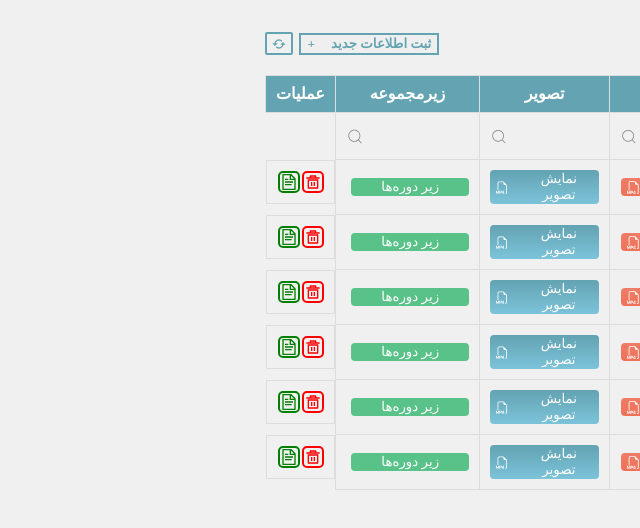
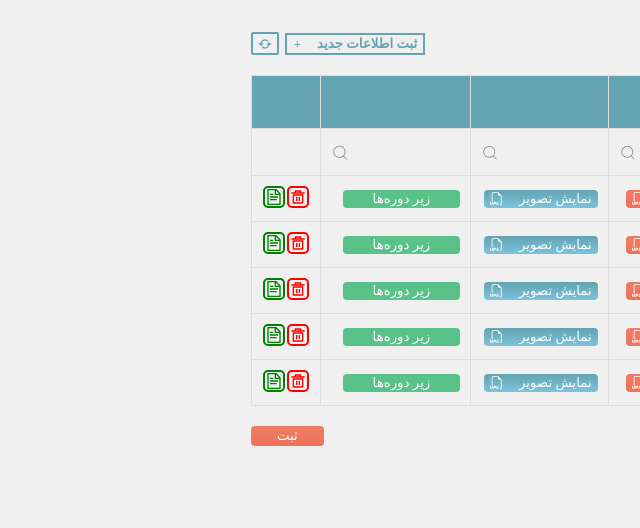
Before and after one commit to benyamin14/dynamic-table, a React (Vite) app: page / in a window 1280 px wide. Shown: the top 528 px of the page, without its empty margins (640-1280 px from the left). Built offline with nearby package versions, Linux system fonts and the light colour scheme; data requests are answered from the project's data file; a web font is replaced by a local one.

Commit message:
Add Pagination Component with Page Selection Feature

```diff
--- /dev/null
+++ b/src/Components/Pagination/Pagination.css
@@ -0,0 +1,62 @@
+.footer {
+    display: flex;
+    justify-content: space-between;
+}
+
+.pagination {
+    display: flex;
+    justify-content: center;
+    align-items: center;
+    height: 1rem;
+    gap: 2.4rem;
+}
+
+.pagination__chose {
+    display: flex;
+    justify-content: center;
+    align-items: center;
+    height: 1rem;
+    gap: 0.4rem;
+}
+
+.pagination__input {
+    width: 2rem;
+    text-align: center;
+    margin-left: 6px;
+    height: 1rem;
+}
+
+.pagination__text {
+    margin: 0;
+    line-height: 1rem;
+    font-size: 0.875rem;
+}
+
+.pagination__number-of-page {
+    display: flex;
+    justify-content: center;
+    align-items: center;
+    gap: 8px;
+}
+
+.pagination__label {
+    margin: 0;
+    font-size: 0.875rem;
+}
+
+.pagination__select {
+    height: 1.6rem;
+    text-align: center;
+}
+
+.footer__submit-button {
+    background: linear-gradient(180deg, #EE7D67 0%, #EF7158 100%);
+    color: white;
+    display: flex;
+    justify-content: center;
+    align-items: center;
+    border-radius: 4px;
+    border: none;
+    padding: 2px 26px;
+    cursor: pointer;
+}
--- /dev/null
+++ b/src/Components/Pagination/Pagination.jsx
@@ -0,0 +1,59 @@
+import React from 'react';
+import './Pagination.css';
+import { MdKeyboardArrowLeft, MdKeyboardArrowRight } from "react-icons/md";
+
+function Pagination({ currentPage, totalItems, itemsPerPage, nextPage, prevPage, handlePageChange, handleItemsPerPageChange }) {
+
+    const totalPages = Math.ceil(totalItems / itemsPerPage);
+
+    const packagesArray = Array.from({ length: totalItems }, (_, index) => index + 1);
+
+    return (
+        <footer className='footer'>
+            <div className='pagination'>
+                <section className='pagination__chose'>
+                    <MdKeyboardArrowRight
+                        style={{ cursor: 'pointer' }}
+                        onClick={prevPage}
+                        disabled={currentPage === 1}
+                    />
+                    <input
+                        className='pagination__input'
+                        type="number"
+                        value={currentPage}
+                        onChange={handlePageChange}
+                        min="1"
+                        max={totalPages}
+                    />
+                    <p className='pagination__text'>از {totalPages}</p>
+                    <MdKeyboardArrowLeft
+                        style={{ cursor: 'pointer' }}
+                        onClick={nextPage}
+                        disabled={currentPage === totalPages}
+                    />
+                </section>
+
+                <section className='pagination__number-of-page'>
+                    <p className='pagination__label'>تعداد نمایش در جدول:</p>
+                    <select
+                        className='pagination__select'
+                        onChange={handleItemsPerPageChange}
+                    >
+                      {packagesArray.map((Page)=>
+                        <option value={Page} >{Page}</option>
+                      )
+
+                      }
+
+                    </select>
+                </section>
+            </div>
+
+            <button className='footer__submit-button'>
+                ثبت
+            </button>
+        </footer>
+    );
+}
+
+export default Pagination;
--- a/src/Components/Table/TableSection.jsx
+++ b/src/Components/Table/TableSection.jsx
@@ -6,7 +6,7 @@ import { GrDocumentText } from "react-icons/gr";
 import { ImCancelCircle } from "react-icons/im";
 import { BsFiletypeMp4 } from "react-icons/bs";
 import { CiSearch } from "react-icons/ci";
-
+import Pagination from '../Pagination/Pagination';
 
 function TableSection() {
     const [courses, setCourses] = useState([]);
@@ -22,30 +22,67 @@ function TableSection() {
         pic: '',
         submodule: ''
     });
+    const [currentPage, setCurrentPage] = useState(1);
+    const [itemsPerPage, setItemsPerPage] = useState(5);
 
     useEffect(() => {
-        const fetchData = async () => {
-            try {
-                const response = await fetch('http://localhost:3000/courses');
-                const data = await response.json();
-                setCourses(data);
-            } catch (error) {
-                console.error('Error fetching courses:', error);
-            }
-        };
-        fetchData();
+        fetch('http://localhost:3000/courses')
+            .then(response => response.json())
+            .then(data => setCourses(data));
     }, []);
+
+    const indexOfLastCourse = currentPage * itemsPerPage;
+    const indexOfFirstCourse = indexOfLastCourse - itemsPerPage;
+
+
+    const filteredCourses = courses.filter(course => {
+        return (
+            course.title.toLowerCase().includes(searchQueries.title.toLowerCase()) &&
+            course.start.toLowerCase().includes(searchQueries.start.toLowerCase()) &&
+            course.end.toLowerCase().includes(searchQueries.end.toLowerCase()) &&
+            course.details.toLowerCase().includes(searchQueries.details.toLowerCase()) &&
+            course.status.toLowerCase().includes(searchQueries.status.toLowerCase()) &&
+            (searchQueries.active === '' || (course.active && searchQueries.active === 'active') || (!course.active && searchQueries.active === 'inactive')) &&
+            (searchQueries.show === '' || (course.show && searchQueries.show === 'show') || (!course.show && searchQueries.show === 'hide')) &&
+            course.video.toLowerCase().includes(searchQueries.video.toLowerCase()) &&
+            course.pic.toLowerCase().includes(searchQueries.pic.toLowerCase()) &&
+            course.submodule.toLowerCase().includes(searchQueries.submodule.toLowerCase())
+        );
+    });
+
+    const currentCourses = filteredCourses.slice(indexOfFirstCourse, indexOfLastCourse);
+
+    const nextPage = () => {
+        if (currentPage < Math.ceil(filteredCourses.length / itemsPerPage)) {
+            setCurrentPage(prevPage => prevPage + 1);
+        }
+    };
+
+    const prevPage = () => {
+        if (currentPage > 1) {
+            setCurrentPage(prevPage => prevPage - 1);
+        }
+    };
+
+    const handlePageChange = (e) => {
+        const value = parseInt(e.target.value, 10);
+        if (value > 0 && value <= Math.ceil(filteredCourses.length / itemsPerPage)) {
+            setCurrentPage(value);
+        }
+    };
+
+    const handleItemsPerPageChange = (e) => {
+        setItemsPerPage(parseInt(e.target.value, 10));
+        setCurrentPage(1);
+    };
 
     const handleSearchChange = (e) => {
         const { name, value } = e.target;
-        setSearchQueries(prev => ({ ...prev, [name]: value }));
+        setSearchQueries(prevState => ({
+            ...prevState,
+            [name]: value
+        }));
     };
-
-    const filteredCourses = courses.filter(course => {
-        return Object.keys(searchQueries).every(key => {
-            return course[key]?.toString().toLowerCase().includes(searchQueries[key].toLowerCase());
-        });
-    });
 
     return (
         <main>
@@ -56,54 +93,107 @@ function TableSection() {
                         <th>تاریخ شروع</th>
                         <th>تاریخ پایان</th>
                         <th>توضیحات</th>
-                        <th>وضعیت</th>
+                        <th>توضیحات</th>
                         <th>فعال</th>
                         <th>قابل نمایش</th>
-                        <th>ویدئو</th>
-                        <th>تصویر</th>
-                        <th>زیرمجموعه</th>
-                        <th>عملیات</th>
+                        <th></th>
+                        <th></th>
+                        <th></th>
+                        <th></th>
                     </tr>
                 </thead>
 
                 <tbody>
                     <tr>
-                        {Object.keys(searchQueries).map(query => (
-                            <td key={query}>
-                                <div className="input-with-icon">
-                                    <CiSearch className="search-icon" />
-                                    <input
-                                        type="text"
-                                        name={query}
-                                        value={searchQueries[query]}
-                                        onChange={handleSearchChange}
-                                        aria-label={`جستجو ${query}`}
-                                    />
-                                </div>
-                            </td>
-                        ))}
+                        <td>
+                            <div className="input-with-icon">
+                                <CiSearch className="search-icon" />
+                                <input type="text" name="title" value={searchQueries.title} onChange={handleSearchChange} aria-label="جستجو عنوان" />
+                            </div>
+                        </td>
+                        <td>
+                            <div className="input-with-icon">
+                                <CiSearch className="search-icon" />
+                                <input type="text" name="start" value={searchQueries.start} onChange={handleSearchChange} aria-label="جستجو تاریخ شروع" />
+                            </div>
+                        </td>
+                        <td>
+                            <div className="input-with-icon">
+                                <CiSearch className="search-icon" />
+                                <input type="text" name="end" value={searchQueries.end} onChange={handleSearchChange} aria-label="جستجو تاریخ پایان" />
+                            </div>
+                        </td>
+                        <td>
+                            <div className="input-with-icon">
+                                <CiSearch className="search-icon" />
+                                <input type="text" name="details" value={searchQueries.details} onChange={handleSearchChange} aria-label="جستجو توضیحات" />
+                            </div>
+                        </td>
+                        <td>
+                            <div className="input-with-icon">
+                                <CiSearch className="search-icon" />
+                                <input type="text" name="status" value={searchQueries.status} onChange={handleSearchChange} aria-label="جستجو وضعیت" />
+                            </div>
+                        </td>
+                        <td>
+                        </td>
+                        <td>
+                        </td>
+                        <td>
+                            <div className="input-with-icon">
+                                <CiSearch className="search-icon" />
+                                <input type="text" name="video" value={searchQueries.video} onChange={handleSearchChange} aria-label="جستجو ویدئو" />
+                            </div>
+                        </td>
+                        <td>
+                            <div className="input-with-icon">
+                                <CiSearch className="search-icon" />
+                                <input type="text" name="pic" value={searchQueries.pic} onChange={handleSearchChange} aria-label="جستجو تصویر" />
+                            </div>
+                        </td>
+                        <td>
+                            <div className="input-with-icon">
+                                <CiSearch className="search-icon" />
+                                <input type="text" name="submodule" value={searchQueries.submodule} onChange={handleSearchChange} aria-label="جستجو زیرمجموعه" />
+                            </div>
+                        </td>
+                        <td>
+                        </td>
                     </tr>
-
-                    {filteredCourses.map(course => (
+                    {currentCourses.map(course => (
                         <tr key={course.id}>
                             <td>{course.title}</td>
                             <td>{course.start}</td>
                             <td>{course.end}</td>
                             <td>{course.details}</td>
                             <td>{course.status}</td>
-                            <td>{course.active ? <FaRegCircleCheck style={{ color: 'green' }} /> : <ImCancelCircle style={{ color: 'red' }} />}</td>
-                            <td>{course.show ? <FaRegCircleCheck style={{ color: 'green' }} /> : <ImCancelCircle style={{ color: 'red' }} />}</td>
-                            <td><button className="show-video">{course.video} <BsFiletypeMp4 /></button></td>
-                            <td><button className="show-pic">{course.pic} <BsFiletypeMp4 /></button></td>
-                            <td><button className="show-course">{course.submodule}</button></td>
-                            <td style={{display:'flex'}}>
-                                <RiDeleteBin5Line className="delete-icon" />
-                                <GrDocumentText className="write-icon" />
+                            {course.active ?
+                                <td><FaRegCircleCheck style={{ color: 'green' }} /></td> :
+                                <td><ImCancelCircle style={{ color: 'red' }} /></td>}
+                            {course.show ?
+                                <td><FaRegCircleCheck style={{ color: 'green' }} /></td> :
+                                <td><ImCancelCircle style={{ color: 'red' }} /></td>}
+                            <td><button className='show-video'>{course.video} <BsFiletypeMp4 /></button></td>
+                            <td><button className='show-pic'>{course.pic} <BsFiletypeMp4 /></button></td>
+                            <td><button className='show-course'>{course.submodule}</button></td>
+                            <td style={{ width: '3rem' }}>
+                                <RiDeleteBin5Line className='delete-icon' />
+                                <GrDocumentText className='write-icon' />
                             </td>
                         </tr>
                     ))}
                 </tbody>
             </table>
+
+            <Pagination
+                currentPage={currentPage}
+                totalItems={filteredCourses.length}
+                itemsPerPage={itemsPerPage}
+                nextPage={nextPage}
+                prevPage={prevPage}
+                handlePageChange={handlePageChange}
+                handleItemsPerPageChange={handleItemsPerPageChange}
+            />
         </main>
     );
 }
```
